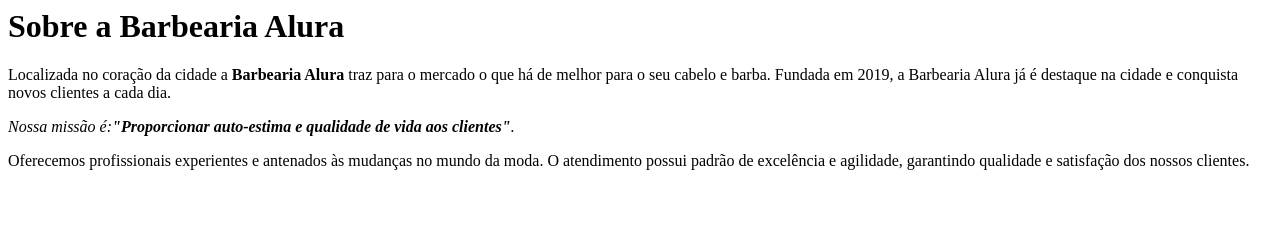
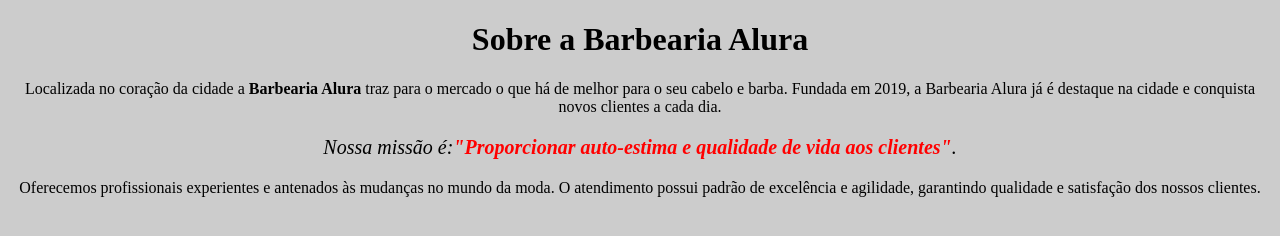
Before and after one commit to Nathgloss/Alura---Atividades, a plain HTML site: page Html-e-CSS/parte-01-Marcação do primeiro texto/index.html in a window 1280 px wide. Drawn offline with Linux system fonts and the light colour scheme.

Commit message:
Adiciona estilos

```diff
--- a/Html-e-CSS/parte-01-Marcação do primeiro texto/index.html
+++ b/Html-e-CSS/parte-01-Marcação do primeiro texto/index.html
@@ -1,7 +1,17 @@
-<h1>Sobre a Barbearia Alura</h1>
+<!DOCTYPE html>
+<html lang="pt-br">
+    <head>
+        <meta charset="UTF-8">
+        <title>Barbearia Alura</title>
+        <link rel="stylesheet" href="style.css">
+    </head>
+    <body>
+        <h1 style="text-align: center">Sobre a Barbearia Alura</h1>
 
-<p>Localizada no coração da cidade a <strong>Barbearia Alura</strong> traz para o mercado o que há de melhor para o seu cabelo e barba. Fundada em 2019, a Barbearia Alura já é destaque na cidade e conquista novos clientes a cada dia.</p>
+        <p>Localizada no coração da cidade a <strong>Barbearia Alura</strong> traz para o mercado o que há de melhor para o seu cabelo e barba. Fundada em 2019, a Barbearia Alura já é destaque na cidade e conquista novos clientes a cada dia.</p>
 
-<p><em>Nossa missão é:<strong>"Proporcionar auto-estima e qualidade de vida aos clientes"</strong>.</em></p>
+        <p style="font-size: 20px"><em>Nossa missão é:<strong>"Proporcionar auto-estima e qualidade de vida aos clientes"</strong>.</em></p>
 
-<p>Oferecemos profissionais experientes e antenados às mudanças no mundo da moda. O atendimento possui padrão de excelência e agilidade, garantindo qualidade e satisfação dos nossos clientes.</p>
+        <p>Oferecemos profissionais experientes e antenados às mudanças no mundo da moda. O atendimento possui padrão de excelência e agilidade, garantindo qualidade e satisfação dos nossos clientes.</p>
+        </html>
+    </body>
```
